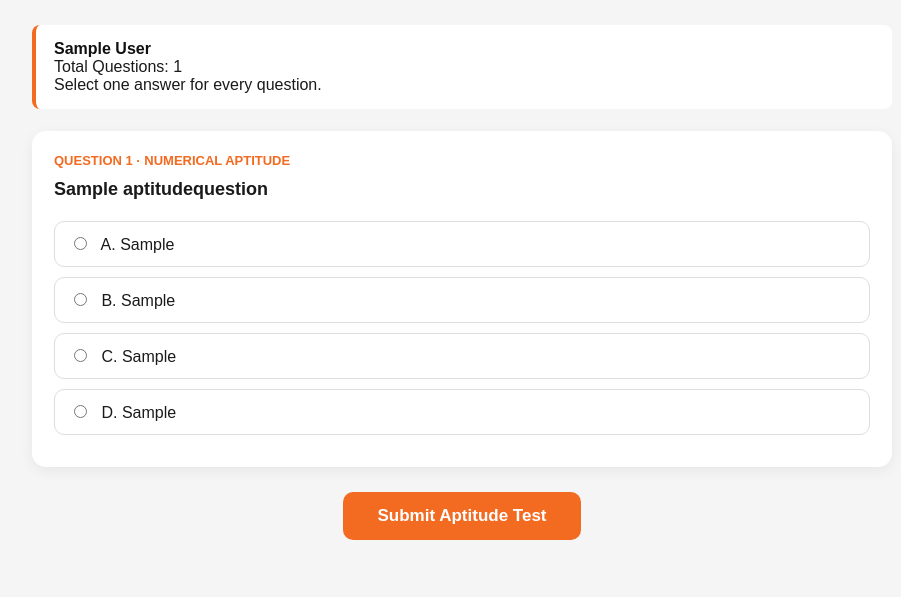
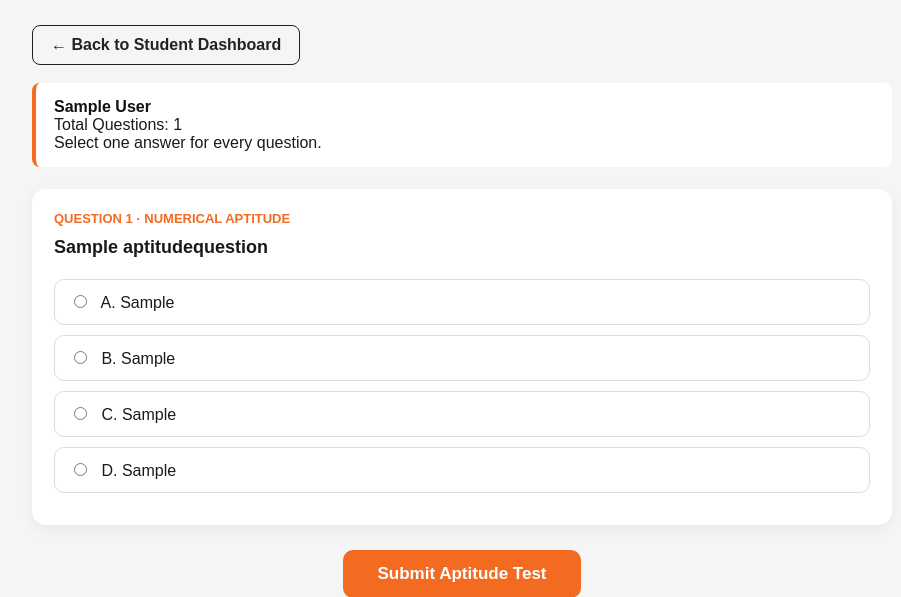
Before and after one commit to MctiCoder2026/mctitechnologies, a Django app: page /career/aptitude/ in a window 1280 px wide. Shown: the part 158-755 px from the top of the page, without its empty margins (178-1079 px from the left). Before the commit the page ends 698 px from the top, so only its background shows below. Run offline with Django 5.2, Linux system fonts and the light colour scheme; a user stored in the database is signed in; tables that the repository leaves empty hold one stand-in row (values such as "Sample post").

Commit message:
Fix Career Kit student flow and navigation

```diff
--- a/career_tools/templates/career_tools/aptitude_test.html
+++ b/career_tools/templates/career_tools/aptitude_test.html
@@ -156,6 +156,15 @@
         </p>
     </div>
 
+    {% if request.user.is_authenticated %}
+    <div style="margin-bottom: 18px;">
+        <a href="{% url 'student_dashboard' %}"
+           style="display:inline-block; text-decoration:none; padding:10px 18px; border:1px solid #222; border-radius:8px; color:#222; font-weight:600;">
+            ← Back to Student Dashboard
+        </a>
+    </div>
+    {% endif %}
+
     <div class="info-box">
         <strong>{{ profile.full_name }}</strong><br>
         Total Questions: {{ total_questions }}<br>
--- a/career_tools/views.py
+++ b/career_tools/views.py
@@ -21,7 +21,7 @@ from django.contrib.auth.decorators import login_required
 from django.contrib.admin.views.decorators import staff_member_required
 from django.utils import timezone
 
-from core.models import Student, Enquiry
+from core.models import Student, Enquiry, Admission
 
 from .models import (
     CareerProfile,
@@ -58,9 +58,18 @@ def career_home(request):
 @login_required
 def resume_builder(request):
 
-    student = Student.objects.filter(
-        user=request.user
-    ).first()
+    admission = (
+        Admission.objects
+        .select_related("student")
+        .filter(user=request.user)
+        .first()
+    )
+
+    student = getattr(
+        admission,
+        "student",
+        None
+    )
 
     profile = None
 
```
Also changed, not shown: career_tools/templates/career_tools/aptitude_result.html (+0 -7 lines), career_tools/templates/career_tools/home.html (+17 -0 lines).
